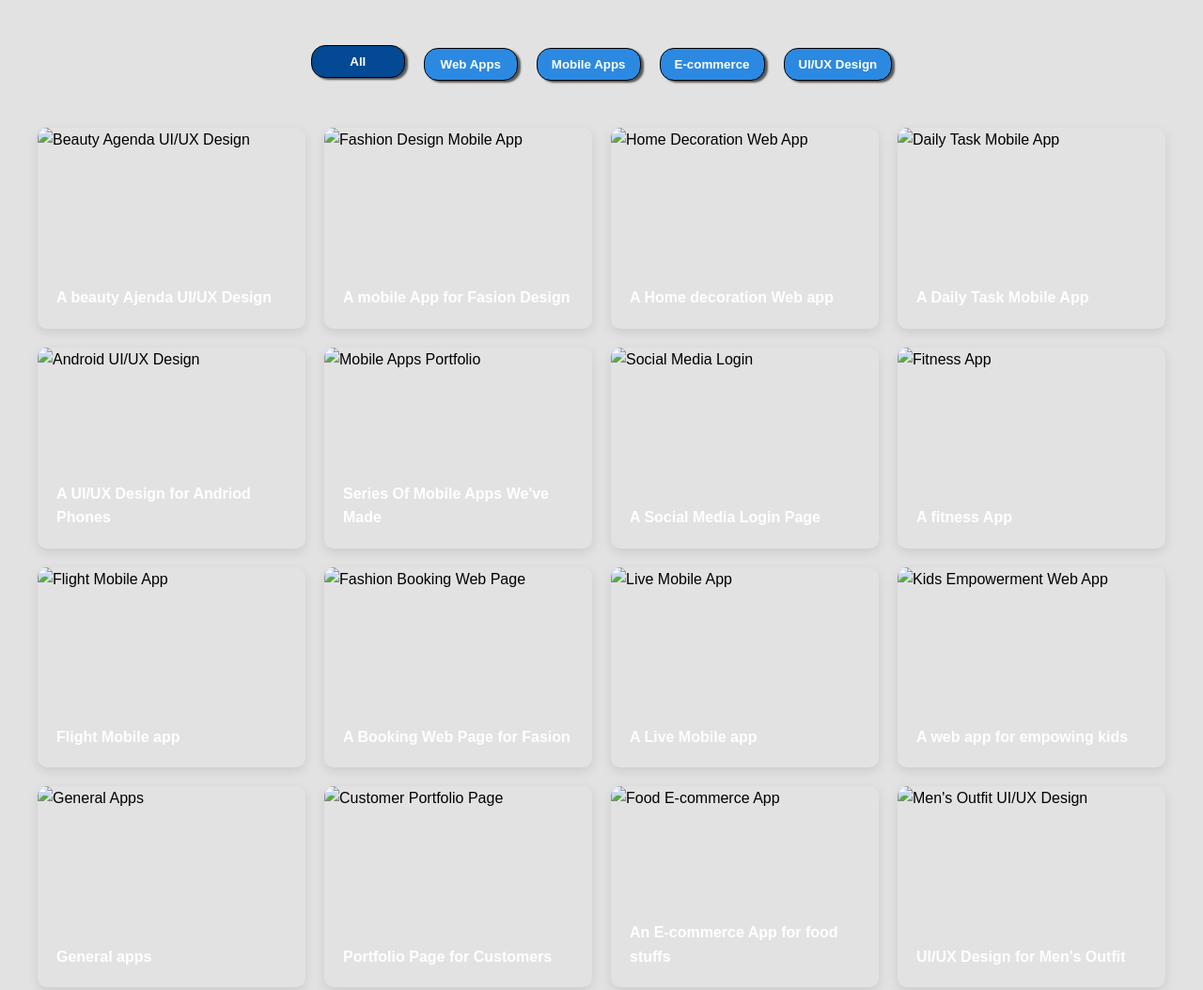
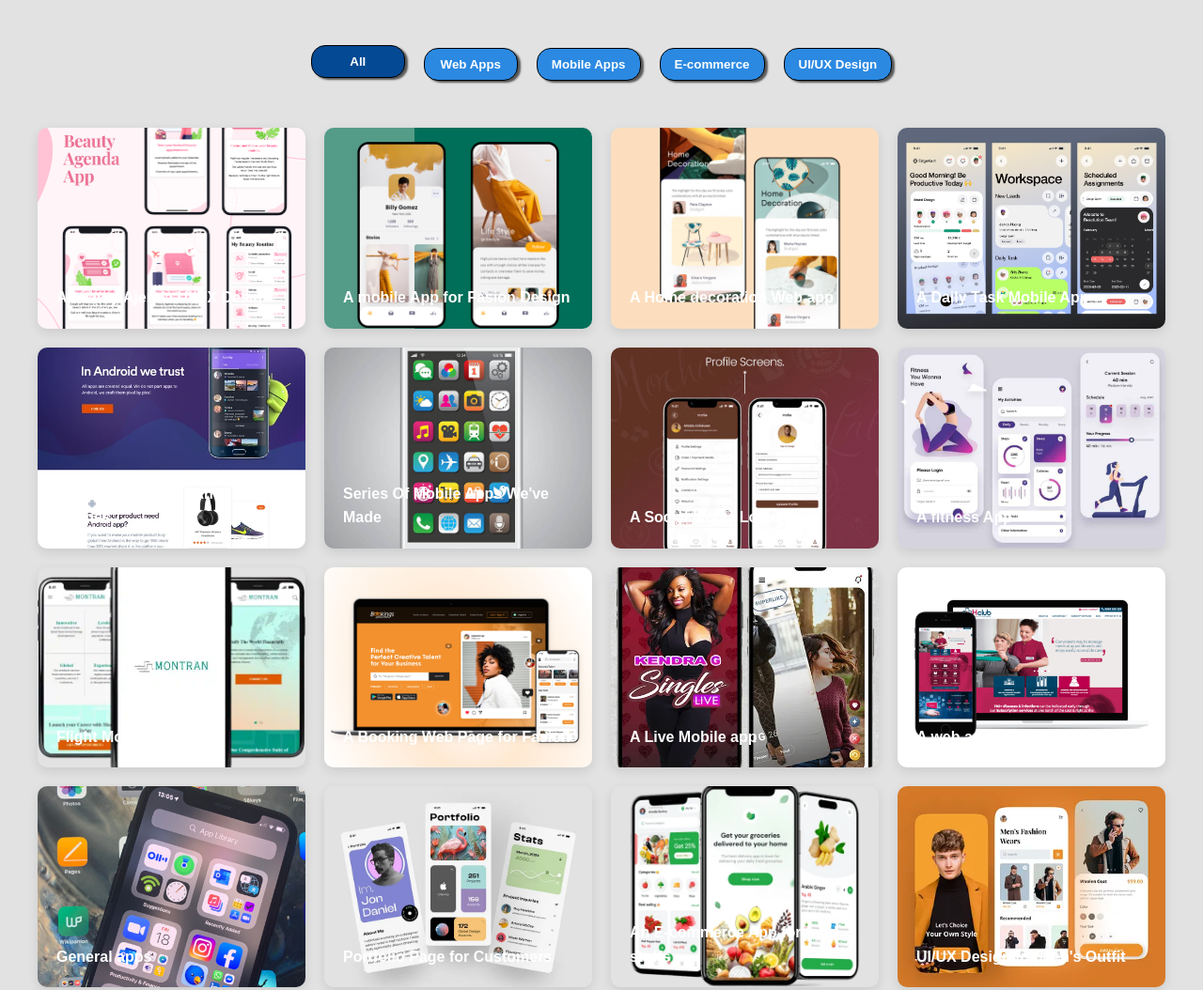
Before and after one commit to Ziyaad-Labaran/mobile-ziyaad, a plain HTML site: page portfolio.html in a window 1280 px wide. Shown: the part 600-1654 px from the top of the page at 94% size. Drawn offline with Linux system fonts and the light colour scheme.

Commit message:
Update portfolio.html

```diff
--- a/portfolio.html
+++ b/portfolio.html
@@ -3,7 +3,6 @@
 <head>
     <meta charset="UTF-8">
     <meta name="viewport" content="width=device-width, initial-scale=1.0">
-    <link rel="shortcut icon" href="ims-si.png" type="image/x-icon">
     <link rel="stylesheet" href="portfolio.css">
     <title>My portfolio</title>
 </head>
@@ -47,82 +46,82 @@
 
         <div class="container">
             <div class="image-card">
-                <img src="img/serve1.png" alt="Beauty Agenda UI/UX Design">
+                <img src="serve1.png" alt="Beauty Agenda UI/UX Design">
                 <div class="overlay"></div>
                 <div class="text">A beauty Ajenda UI/UX Design</div>
             </div>
             <div class="image-card">
-                <img src="img/serve2.png" alt="Fashion Design Mobile App">
+                <img src="serve2.png" alt="Fashion Design Mobile App">
                 <div class="overlay"></div>
                 <div class="text">A mobile App for Fasion Design</div>
             </div>
             <div class="image-card">
-                <img src="img/serve3.png" alt="Home Decoration Web App">
+                <img src="serve3.png" alt="Home Decoration Web App">
                 <div class="overlay"></div>
                 <div class="text">A Home decoration Web app</div>
             </div>
             <div class="image-card">
-                <img src="img/taskly1.jpg" alt="Daily Task Mobile App">
+                <img src="taskly1.jpg" alt="Daily Task Mobile App">
                 <div class="overlay"></div>
                 <div class="text">A Daily Task Mobile App</div>
             </div>
             <div class="image-card">
-                <img src="img/attachment_70407517.webp" alt="Android UI/UX Design">
+                <img src="attachment_70407517.webp" alt="Android UI/UX Design">
                 <div class="overlay"></div>
                 <div class="text">A UI/UX Design for Andriod Phones</div>
             </div>
             <div class="image-card">
-                <img src="img/istockphoto-518001400-612x612.jpg" alt="Mobile Apps Portfolio">
+                <img src="istockphoto-518001400-612x612.jpg" alt="Mobile Apps Portfolio">
                 <div class="overlay"></div>
                 <div class="text">Series Of Mobile Apps We've Made</div>
             </div>
             <div class="image-card">
-                <img src="img/d2f62920a6e72bca31a798182a664972.png" alt="Social Media Login">
+                <img src="d2f62920a6e72bca31a798182a664972.png" alt="Social Media Login">
                 <div class="overlay"></div>
                 <div class="text">A Social Media Login Page</div>
             </div>
             <div class="image-card">
-                <img src="img/taskly1pp.jpg" alt="Fitness App">
+                <img src="taskly1pp.jpg" alt="Fitness App">
                 <div class="overlay"></div>
                 <div class="text">A fitness App</div>
             </div>
             <div class="image-card">
-                <img src="img/Montran1.webp" alt="Flight Mobile App">
+                <img src="Montran1.webp" alt="Flight Mobile App">
                 <div class="overlay"></div>
                 <div class="text">Flight Mobile app</div>
             </div>
             <div class="image-card">
-                <img src="img/portfolio-img4-1.webp" alt="Fashion Booking Web Page">
+                <img src="portfolio-img4-1.webp" alt="Fashion Booking Web Page">
                 <div class="overlay"></div>
                 <div class="text">A Booking Web Page for Fasion</div>
             </div>
             <div class="image-card">
-                <img src="img/kendra-g.webp" alt="Live Mobile App">
+                <img src="kendra-g.webp" alt="Live Mobile App">
                 <div class="overlay"></div>
                 <div class="text"> A Live Mobile app</div>
             </div>
             <div class="image-card">
-                <img src="img/hclub-codecrux.png" alt="Kids Empowerment Web App">
+                <img src="hclub-codecrux.png" alt="Kids Empowerment Web App">
                 <div class="overlay"></div>
                 <div class="text">A web app for empowing kids</div>
             </div>
             <div class="image-card">
-                <img src="img/ios.jpg" alt="General Apps">
+                <img src="ios.jpg" alt="General Apps">
                 <div class="overlay"></div>
                 <div class="text">General apps</div>
             </div>
             <div class="image-card">
-                <img src="img/original-1.webp" alt="Customer Portfolio Page">
+                <img src="original-1.webp" alt="Customer Portfolio Page">
                 <div class="overlay"></div>
                 <div class="text">Portfolio Page for Customers</div>
             </div>
             <div class="image-card">
-                <img src="img/ecommerce.webp" alt="Food E-commerce App">
+                <img src="ecommerce.webp" alt="Food E-commerce App">
                 <div class="overlay"></div>
                 <div class="text">An E-commerce App for food stuffs</div>
             </div>
             <div class="image-card">
-                <img src="img/original-4.webp" alt="Men's Outfit UI/UX Design">
+                <img src="original-4.webp" alt="Men's Outfit UI/UX Design">
                 <div class="overlay"></div>
                 <div class="text">UI/UX Design for Men's Outfit</div>
             </div>
```
